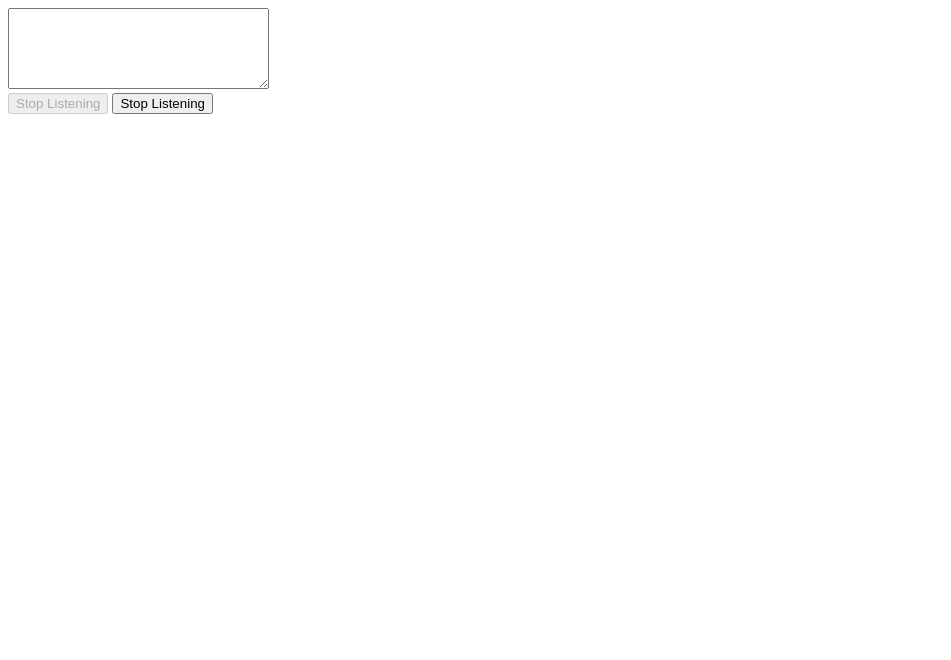
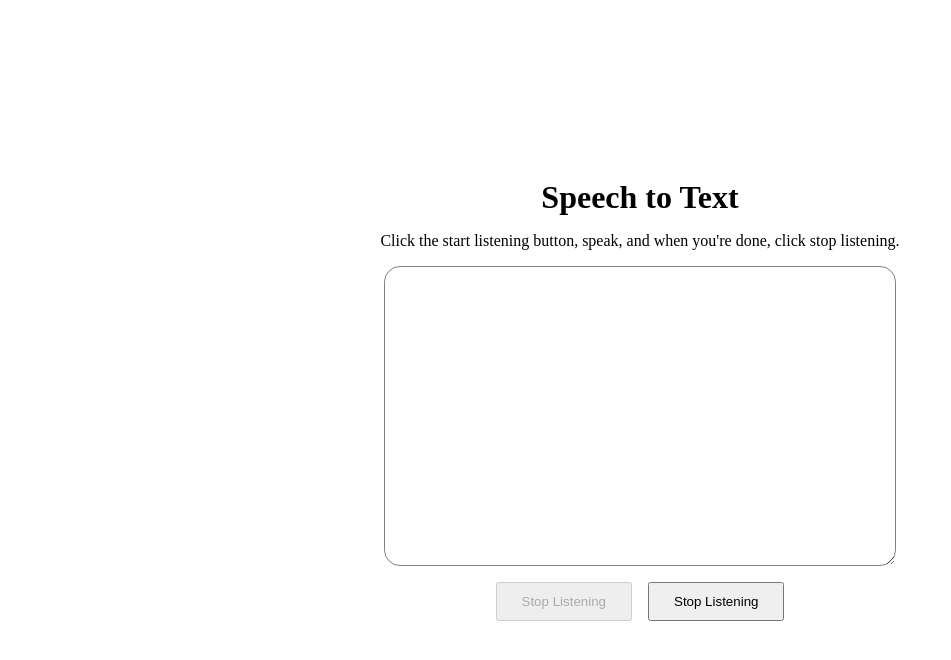
Before and after one commit to asoluka/Speech-to-Text, a plain HTML site: page index.html in a window 1280 px wide. Both pictures are taken after a click on the button "Start Listening". Shown: the whole page, without its empty margins (0-951 px from the left). Drawn offline with Linux system fonts and the light colour scheme.

Commit message:
style the form

```diff
--- /dev/null
+++ b/css/main.css
@@ -0,0 +1,43 @@
+* {
+  box-sizing: border-box;
+  margin: 0;
+  padding: 0;
+}
+
+main,
+.form-wrapper,
+.form-btns {
+  display: flex;
+}
+
+main {
+  min-height: 100vh;
+  justify-content: center;
+  align-items: center;
+  flex-direction: column;
+  gap: 1rem;
+}
+
+.form-wrapper {
+  flex-direction: column;
+  gap: 1rem;
+  width: 40%;
+}
+
+.form-btns {
+  gap: 1rem;
+  justify-content: center;
+}
+
+.form-btns button {
+  padding: 0.6rem 1.5rem;
+}
+
+#transcript {
+  display: block;
+  width: 100%;
+  height: 300px;
+  border: 1px solid gray;
+  border-radius: 1rem;
+  padding: 1rem;
+}
--- a/index.html
+++ b/index.html
@@ -3,57 +3,26 @@
   <head>
     <meta charset="UTF-8" />
     <meta name="viewport" content="width=device-width, initial-scale=1.0" />
-    <title>Speech to Text Demo</title>
+    <link rel="stylesheet" href="./css/main.css" />
+    <title>Speech to Text Demo Site</title>
   </head>
   <body>
-    <textarea id="transcript" rows="5" cols="30"></textarea>
-    <br />
-    <button id="start-btn">Start Listening</button>
-    <button id="stop-btn" disabled>Stop Listening</button>
+    <main>
+      <h1>Speech to Text</h1>
+      <p>
+        Click the start listening button, speak, and when you're done, click
+        stop listening.
+      </p>
+      <div class="form-wrapper">
+        <textarea id="transcript" rows="5" cols="30"></textarea>
 
-    <script>
-      const SpeechRecognition =
-        window.SpeechRecognition || window.webkitSpeechRecognition;
-      const speechRecognition = new SpeechRecognition();
-      const transcriptArea = document.getElementById("transcript");
-      const startButton = document.getElementById("start-btn");
-      const stopButton = document.getElementById("stop-btn");
+        <div class="form-btns">
+          <button id="start-btn">Start Listening</button>
+          <button id="stop-btn" disabled>Stop Listening</button>
+        </div>
+      </div>
+    </main>
 
-      startButton.addEventListener("click", startSpeechRecognition);
-      stopButton.addEventListener("click", stopSpeechRecognition);
-
-      function startSpeechRecognition() {
-        speechRecognition.continuous = true; // Enable continuous recognition
-        speechRecognition.interimResults = true; // Capture intermediate results
-        speechRecognition.start();
-        startButton.textContent = "Stop Listening";
-        startButton.disabled = true; // Disable start button while listening
-        stopButton.disabled = false; // Enable stop button
-        transcriptArea.textContent = ""; // Clear previous transcript
-      }
-
-      function stopSpeechRecognition() {
-        speechRecognition.stop();
-        startButton.textContent = "Start Listening";
-        startButton.disabled = false;
-        stopButton.disabled = true; // Disable stop button when stopped
-      }
-
-      speechRecognition.onresult = function (event) {
-        let finalTranscript = "";
-        for (let i = 0; i < event.results.length; i++) {
-          if (event.results[i].isFinal) {
-            finalTranscript += event.results[i][0].transcript + ". "; // Add punctuation for final sentences
-          } else {
-            finalTranscript += event.results[i][0].transcript;
-          }
-        }
-        transcriptArea.value = finalTranscript;
-      };
-
-      speechRecognition.onerror = function (error) {
-        console.error("Speech recognition error:", error);
-      };
-    </script>
+    <script src="./js/app.js"></script>
   </body>
 </html>
--- /dev/null
+++ b/js/app.js
@@ -0,0 +1,42 @@
+const SpeechRecognition =
+  window.SpeechRecognition || window.webkitSpeechRecognition;
+const speechRecognition = new SpeechRecognition();
+const transcriptArea = document.getElementById("transcript");
+const startButton = document.getElementById("start-btn");
+const stopButton = document.getElementById("stop-btn");
+
+startButton.addEventListener("click", startSpeechRecognition);
+stopButton.addEventListener("click", stopSpeechRecognition);
+
+function startSpeechRecognition() {
+  speechRecognition.continuous = true; // Enable continuous recognition
+  speechRecognition.interimResults = true; // Capture intermediate results
+  speechRecognition.start();
+  startButton.textContent = "Stop Listening";
+  startButton.disabled = true; // Disable start button while listening
+  stopButton.disabled = false; // Enable stop button
+  transcriptArea.textContent = ""; // Clear previous transcript
+}
+
+function stopSpeechRecognition() {
+  speechRecognition.stop();
+  startButton.textContent = "Start Listening";
+  startButton.disabled = false;
+  stopButton.disabled = true; // Disable stop button when stopped
+}
+
+speechRecognition.onresult = function (event) {
+  let finalTranscript = "";
+  for (let i = 0; i < event.results.length; i++) {
+    if (event.results[i].isFinal) {
+      finalTranscript += event.results[i][0].transcript + ". "; // Add punctuation for final sentences
+    } else {
+      finalTranscript += event.results[i][0].transcript;
+    }
+  }
+  transcriptArea.value = finalTranscript;
+};
+
+speechRecognition.onerror = function (error) {
+  console.error("Speech recognition error:", error);
+};
```
